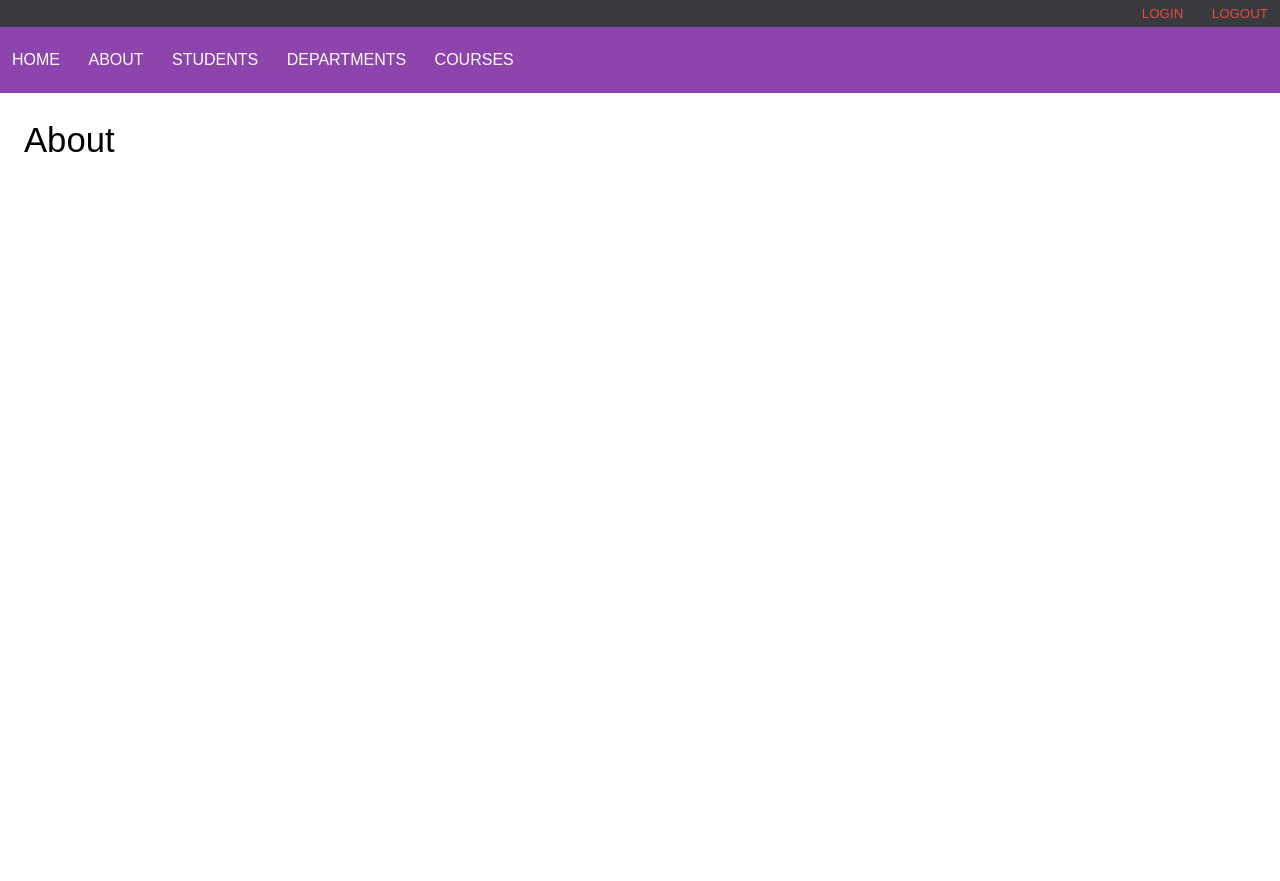
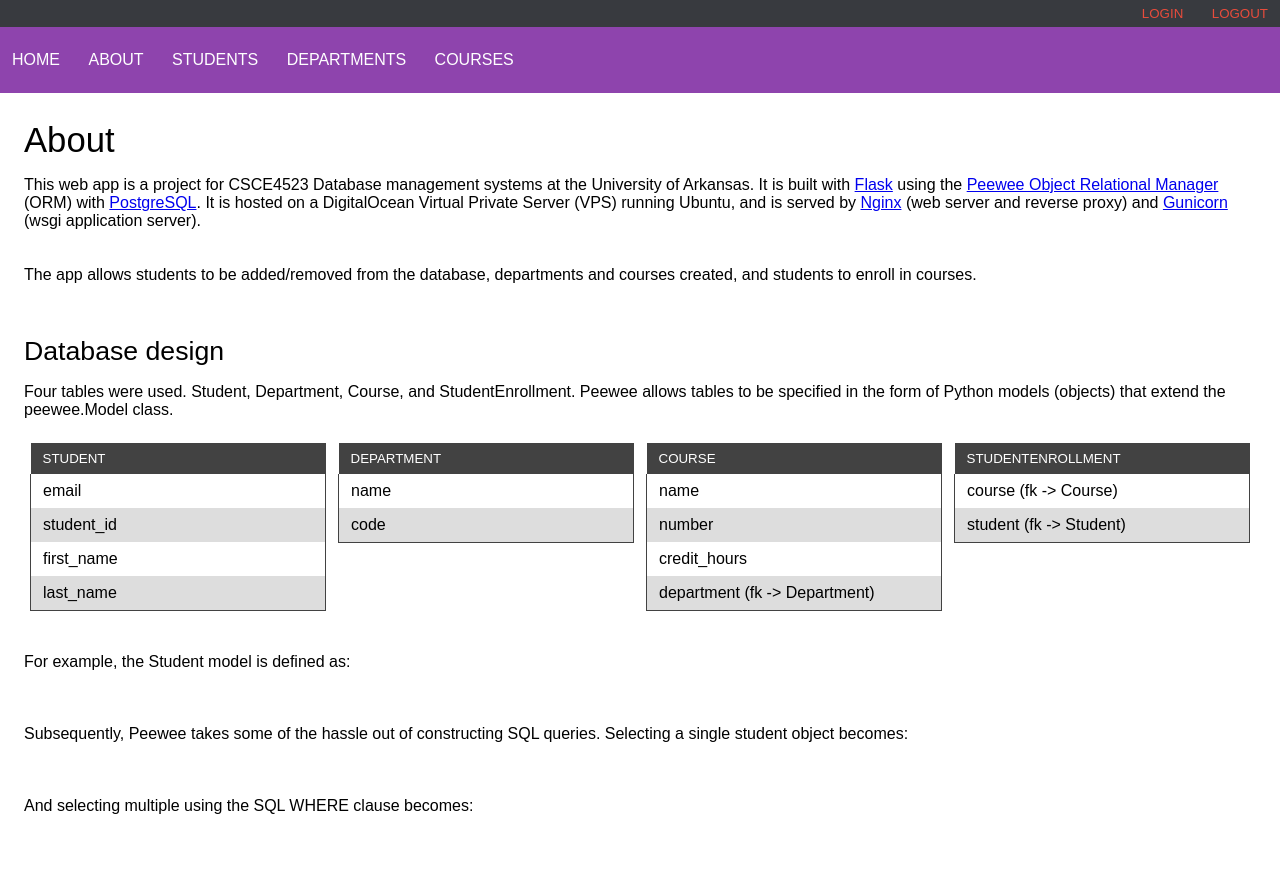
Before and after one commit to jan-timpe/csce4523-final-project, a Flask app: page /about in a window 1280 px wide. Before the commit the page ends 152 px from the top, so only its background shows below. Run offline with Flask 2, Linux system fonts and the light colour scheme; data comes from the database, SQL or seed files in the repository; parts of the project's set-up code (start-up, migrations or seed data) failed here and were passed over.

Commit message:
Added about page content

```diff
--- a/static/css/base.css
+++ b/static/css/base.css
@@ -112,6 +112,33 @@ table th {
    font-weight:200;
    text-align:left;
 }
+
+.gist table {
+   width:auto;
+   border-collapse:auto;
+   border-bottom:auto;
+}
+.gist table tr {
+   background:none;
+}
+.gist table tr:first-child {
+   background:none;
+}
+.gist table tr:nth-child(even) {
+   background:none;
+}
+.gist table td, th {
+   padding:auto;
+   border:none;
+   border-top:none;
+   border-bottom:none;
+}
+.gist table th {
+   text-transform:none;
+   font-size:auto;
+   font-weight:auto;
+   text-align:auto;
+}
 /* /tables */
 
 /* forms */
--- a/templates/about.html
+++ b/templates/about.html
@@ -1,5 +1,126 @@
 {% extends "layout/base.html" %}
+
+{% block custom_css %}
+<style type="text/css">
+.flex-wrapper {
+   display: -webkit-flex;
+   display:flex;
+
+   -webkit-justify-content:center;
+   justify-content:center;
+
+   -webkit-flex-wrap:wrap;
+   flex-wrap:wrap;
+}
+.inline-table {
+   -webkit-flex:1 1 200px;
+   flex:1 1 200px;
+   margin:6px;
+   min-width:200px;
+}
+</style>
+{% endblock custom_css %}
 
 {% block page_content %}
 
+<p>This web app is a project for CSCE4523 Database management systems at the University of Arkansas. It is built with <a href="http://flask.pocoo.org/" target="_blank">Flask</a> using the <a href="http://docs.peewee-orm.com/en/latest/" target="_blank">Peewee Object Relational Manager</a> (ORM) with <a href="https://www.postgresql.org/" target="_blank">PostgreSQL</a>. It is hosted on a DigitalOcean Virtual Private Server (VPS) running Ubuntu, and is served by <a href="https://nginx.org/en/" target="_blank">Nginx</a> (web server and reverse proxy) and <a href="http://gunicorn.org/" target="_blank">Gunicorn</a> (wsgi application server).</p>
+
+<br/><br/>
+
+<p>The app allows students to be added/removed from the database, departments and courses created, and students to enroll in courses.</p>
+
+<br/><br/>
+
+<h2>Database design</h2>
+<p>Four tables were used. Student, Department, Course, and StudentEnrollment. Peewee allows tables to be specified in the form of Python models (objects) that extend the peewee.Model class.</p>
+
+</br/>
+
+<div class="flex-wrapper">
+   <div class="inline-table">
+      <table>
+         <tr>
+            <th>Student</th>
+         </tr>
+         <tr>
+            <td>email</td>
+         </tr>
+         <tr>
+            <td>student_id</td>
+         </tr>
+         <tr>
+            <td>first_name</td>
+         </tr>
+         <tr>
+            <td>last_name</td>
+         </tr>
+      </table>
+   </div>
+
+   <div class="inline-table">
+      <table>
+         <tr>
+            <th>Department</th>
+         </tr>
+         <tr>
+            <td>name</td>
+         </tr>
+         <tr>
+            <td>code</td>
+         </tr>
+      </table>
+   </div>
+
+   <div class="inline-table">
+      <table>
+         <tr>
+            <th>Course</th>
+         </tr>
+         <tr>
+            <td>name</td>
+         </tr>
+         <tr>
+            <td>number</td>
+         </tr>
+         <tr>
+            <td>credit_hours</td>
+         </tr>
+         <tr>
+            <td>department (fk -> Department)</td>
+         </tr>
+      </table>
+   </div>
+
+   <div class="inline-table">
+      <table>
+         <tr>
+            <th>StudentEnrollment</th>
+         </tr>
+         <tr>
+            <td>course (fk -> Course)</td>
+         </tr>
+         <tr>
+            <td>student (fk -> Student)</td>
+         </tr>
+      </table>
+   </div>
+</div>
+
+<br/><br/>
+
+<p>For example, the Student model is defined as:</p><br/>
+<script src="https://gist.github.com/jan-timpe/9311786aa8611d17bea77cf469bd49bd.js"></script>
+
+<br/><br/>
+
+<p>Subsequently, Peewee takes some of the hassle out of constructing SQL queries. Selecting a single student object becomes:</p><br/>
+<script src="https://gist.github.com/jan-timpe/53c77d40d53e1abe0747a0b41cbace72.js"></script>
+
+<br/><br/>
+
+<p>And selecting multiple using the SQL WHERE clause becomes:</p><br/>
+
+<script src="https://gist.github.com/jan-timpe/6cce5a1e5d56c74bfb0993bc33487ede.js"></script>
+
+<br/><br/>
 {% endblock %}
--- a/templates/layout/base.html
+++ b/templates/layout/base.html
@@ -2,6 +2,7 @@
 <html>
    <head>
       <link rel="stylesheet" href="{{ url_for('static', filename='css/base.css') }}" type="text/css"/>
+      {% block custom_css %}{% endblock custom_css %}
    </head>
    <body>
       {% from 'layout/components/navigation.html' import menu_bar %}
```
